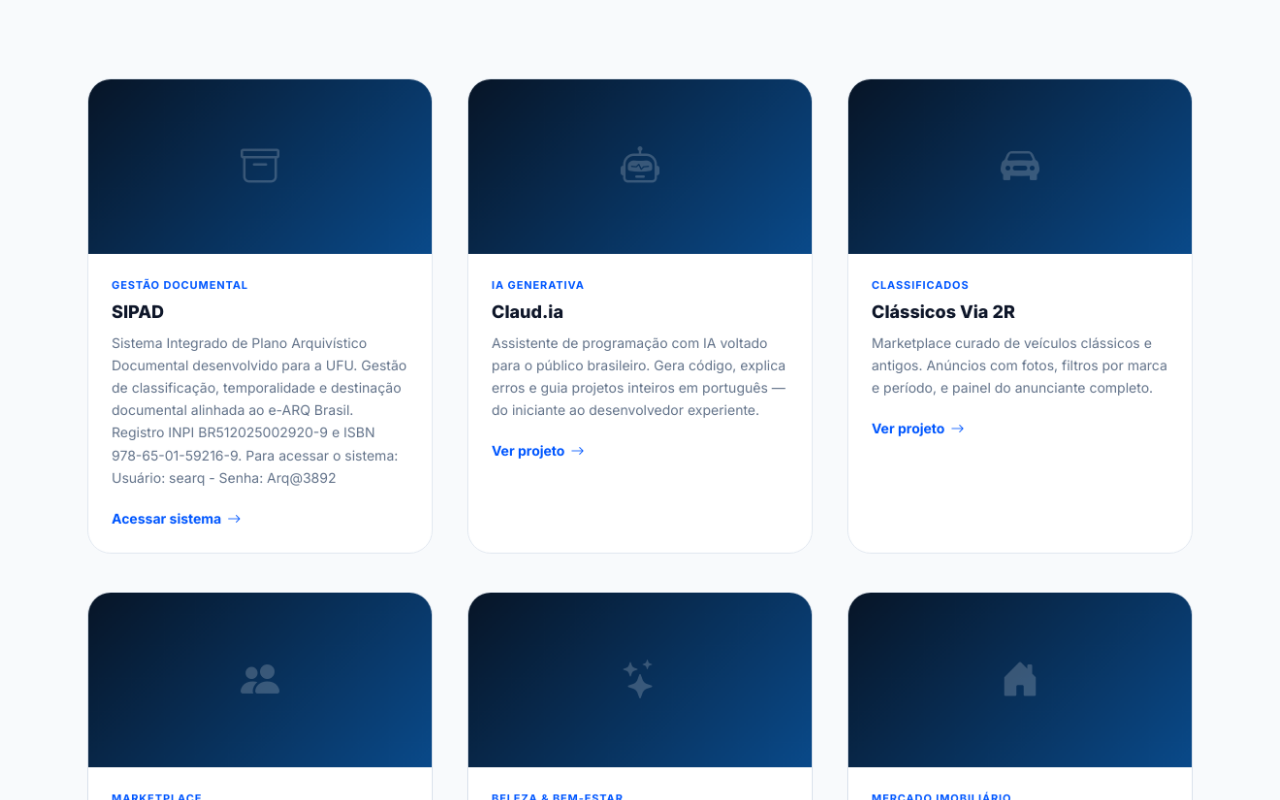
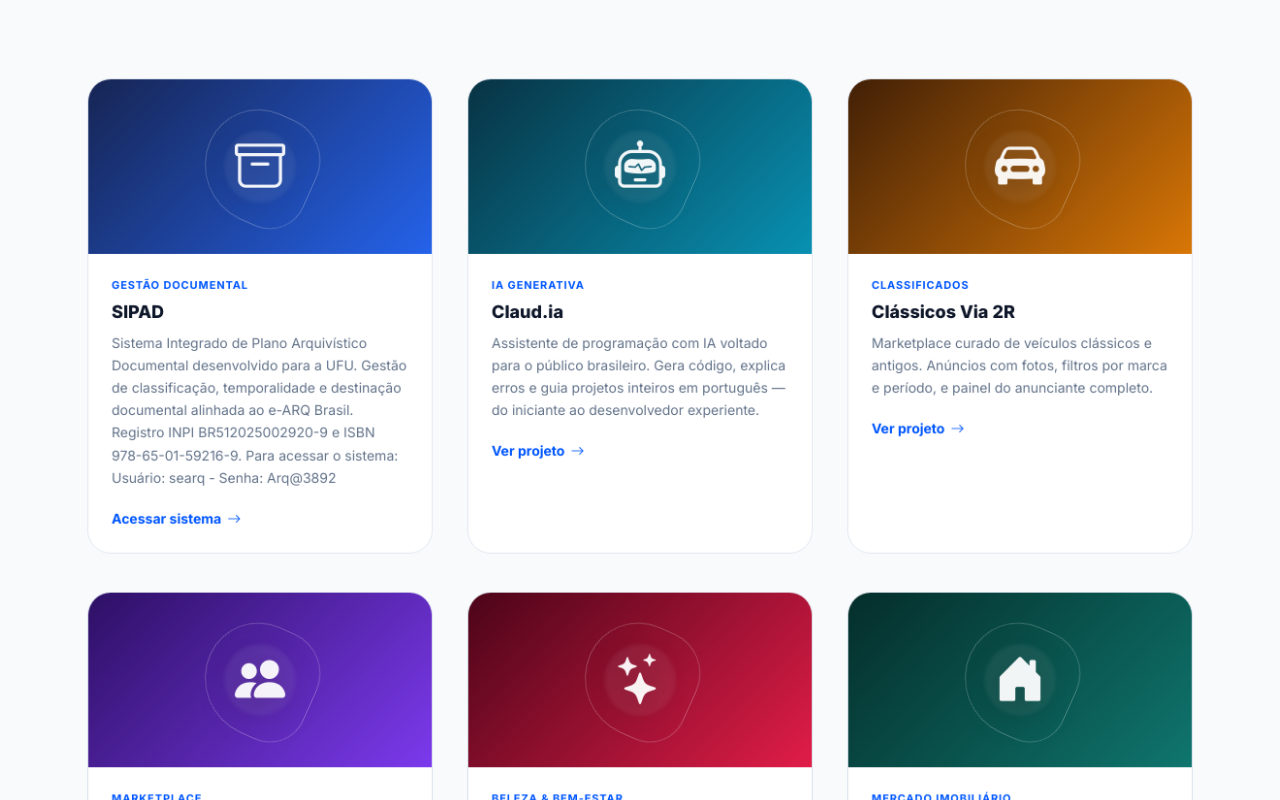
Before and after one commit to dcfonsecaa/dctech-site, a React (Vite) app: page / in a window 1280 px wide. Shown: the part 2260-3060 px from the top of the page. Built offline with nearby package versions, Linux system fonts and the light colour scheme.

Commit message:
Enhance sys-card-thumb with animations and styles
Added animations and styling to the sys-card-thumb class, including hover effects and keyframes for floating icons and glowing effects.

```diff
--- a/src/App.css
+++ b/src/App.css
@@ -201,7 +201,72 @@
 .dc-systems { padding: 96px 0; background: #f8fafc; }
 .sys-card { background: #fff; border: 1px solid var(--border); border-radius: var(--radius-lg); overflow: hidden; transition: box-shadow 0.2s; height: 100%; }
 .sys-card:hover { box-shadow: 0 12px 40px rgba(0,0,0,0.07); }
-.sys-card-thumb { height: 180px; background: linear-gradient(135deg, var(--navy), #0a4a8a); display: flex; align-items: center; justify-content: center; font-size: 40px; color: rgba(255,255,255,0.2); }
+.sys-card-thumb {
+  position: relative;
+  isolation: isolate;
+  overflow: hidden;
+  height: 180px;
+  background: linear-gradient(135deg, var(--navy), #0a4a8a);
+  display: flex;
+  align-items: center;
+  justify-content: center;
+}
+.sys-card-thumb::before {
+  content: "";
+  position: absolute;
+  width: 116px;
+  height: 116px;
+  border: 1px solid rgba(255,255,255,0.22);
+  border-radius: 38% 62% 55% 45%;
+  animation: projectOrbit 12s linear infinite;
+}
+.sys-card-thumb::after {
+  content: "";
+  position: absolute;
+  width: 82px;
+  height: 82px;
+  border-radius: 50%;
+  background: rgba(255,255,255,0.12);
+  filter: blur(2px);
+  animation: projectGlow 3.4s ease-in-out infinite;
+}
+.sys-card-thumb i {
+  position: relative;
+  z-index: 1;
+  color: rgba(255,255,255,0.94);
+  font-size: 52px;
+  filter: drop-shadow(0 10px 18px rgba(0,0,0,0.28));
+  animation: projectIconFloat 3.4s ease-in-out infinite;
+  transition: transform .3s ease, filter .3s ease;
+}
+.sys-card:hover .sys-card-thumb i {
+  animation-play-state: paused;
+  transform: scale(1.16) rotate(-5deg);
+  filter: drop-shadow(0 14px 24px rgba(0,0,0,0.35));
+}
+.dc-systems .container > .row.g-4 > div:nth-child(1) .sys-card-thumb { background: linear-gradient(135deg, #172554, #2563eb); }
+.dc-systems .container > .row.g-4 > div:nth-child(2) .sys-card-thumb { background: linear-gradient(135deg, #083344, #0891b2); }
+.dc-systems .container > .row.g-4 > div:nth-child(3) .sys-card-thumb { background: linear-gradient(135deg, #422006, #d97706); }
+.dc-systems .container > .row.g-4 > div:nth-child(4) .sys-card-thumb { background: linear-gradient(135deg, #2e1065, #7c3aed); }
+.dc-systems .container > .row.g-4 > div:nth-child(5) .sys-card-thumb { background: linear-gradient(135deg, #4c0519, #e11d48); }
+.dc-systems .container > .row.g-4 > div:nth-child(6) .sys-card-thumb { background: linear-gradient(135deg, #052e2b, #0f766e); }
+
+@keyframes projectIconFloat {
+  0%, 100% { transform: translateY(0) rotate(0); }
+  50% { transform: translateY(-10px) rotate(4deg); }
+}
+@keyframes projectOrbit {
+  to { transform: rotate(360deg); }
+}
+@keyframes projectGlow {
+  0%, 100% { transform: scale(.9); opacity: .55; }
+  50% { transform: scale(1.18); opacity: .95; }
+}
+@media (prefers-reduced-motion: reduce) {
+  .sys-card-thumb::before,
+  .sys-card-thumb::after,
+  .sys-card-thumb i { animation: none; }
+}
 .sys-card-body { padding: 24px; }
 .sys-card-tag { font-size: 11px; font-weight: 700; letter-spacing: .08em; text-transform: uppercase; color: var(--blue); margin-bottom: 8px; }
 .sys-card h4 { font-size: 18px; font-weight: 800; margin-bottom: 10px; }
```
